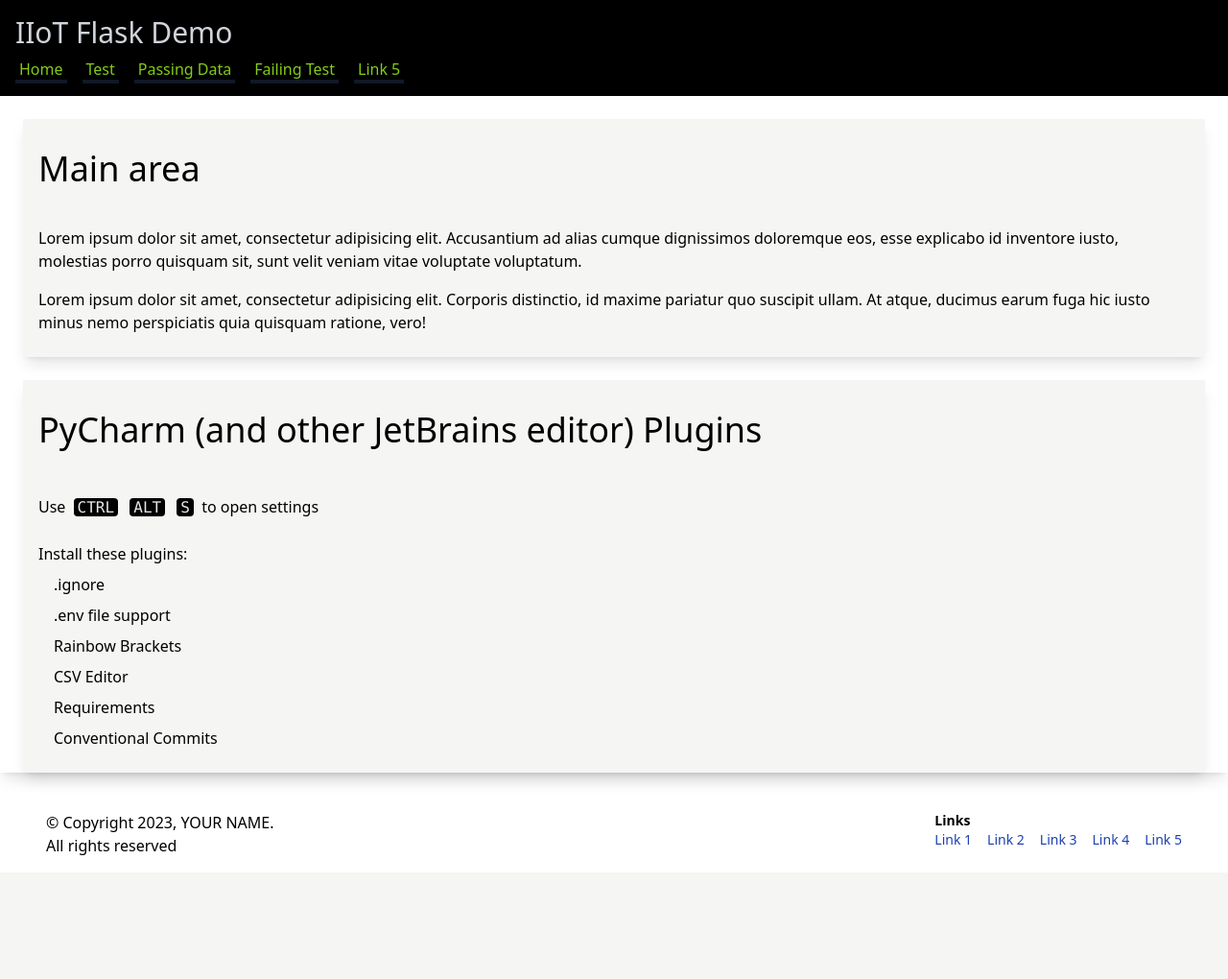
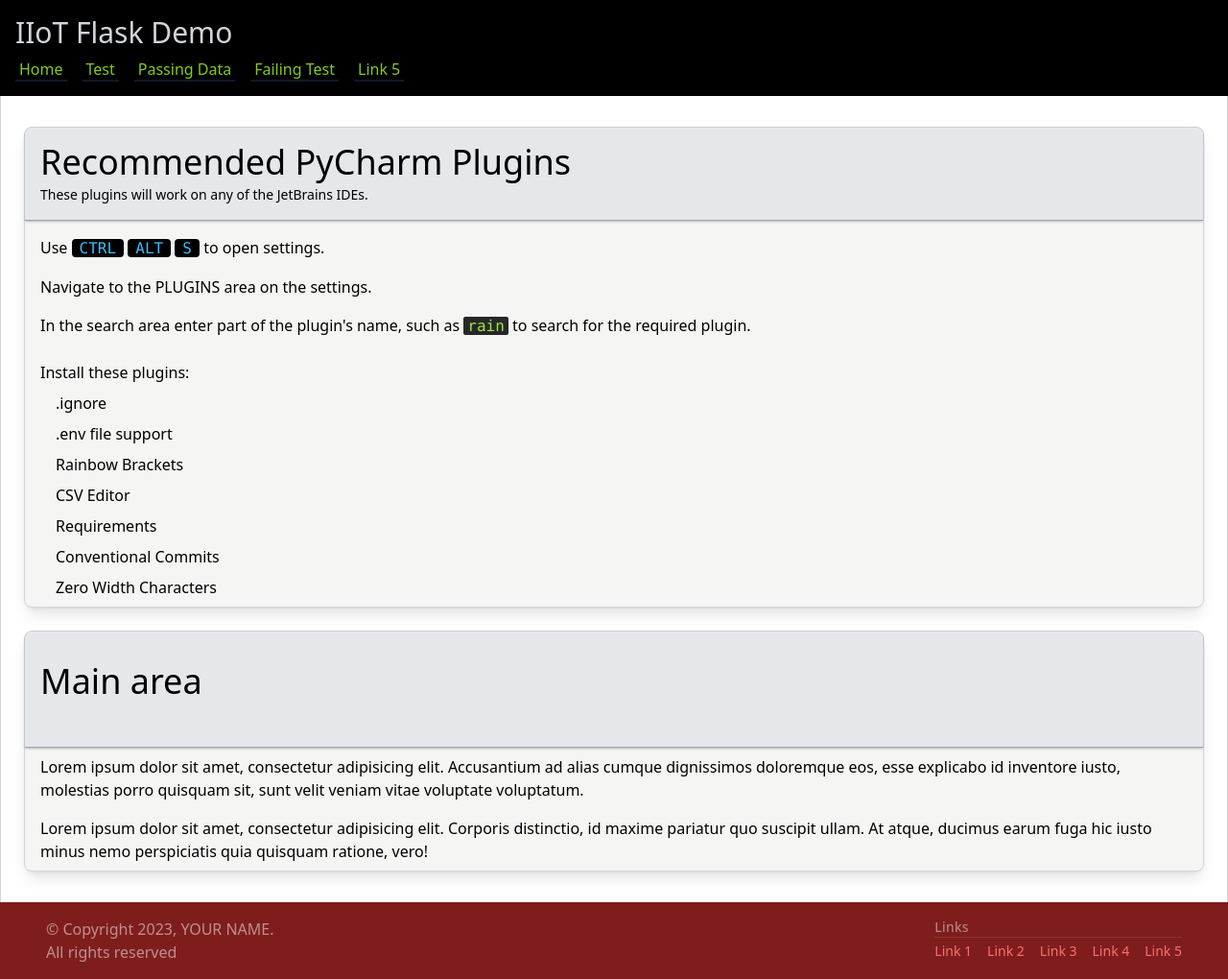
Before and after one commit to AdyGCode/ICT50220-23-S1-IIoT-Flask-Demo, a Flask app: page / in a window 1280 px wide. Shown: the whole page at 96% size. Before the commit the page ends 891 px from the top, so only its background shows below. Run offline with Flask 2, Linux system fonts and the light colour scheme; some libraries are stand-ins or nearby versions.

Commit message:
feat: Application
- base.html and index.html tweaks

```diff
--- a/templates/base.html
+++ b/templates/base.html
@@ -10,11 +10,11 @@
     <!-- Include the Tailwind CSS Playground -->
     <script src="https://cdn.tailwindcss.com"></script>
 </head>
-<body>
+<body class="bg-gray-200">
 
 <!-- div.container>header+main+footer [TAB] -->
-<div class="container mx-auto">
-    <header class="bg-black text-gray-300 p-4">
+<div class="container mx-auto flex flex-col bg-white">
+    <header class="bg-black text-gray-300 p-4 sticky top-0">
         <h1 class="text-3xl">IIoT Flask Demo</h1>
         <nav class="pt-2">
             <!-- ul>li*5>a[href=#]{Link $} -->
@@ -22,40 +22,40 @@
                 <li>
                     <a href="{{ url_for('index') }}"
                        class="text-lime-500 hover:text-purple-500 transition ease-in-out duration-500
-                               border border-gray-900 border-4 border-t-0 border-x-0
-                               hover:border-red-500 px-1">
+                               border border-gray-900 border-2 border-t-0 border-x-0
+                               hover:border-lime-500 px-1">
                         Home
                     </a>
                 </li>
                 <li>
                     <a href="{{ url_for('test') }}"
                        class="text-lime-500 hover:text-purple-500 transition ease-in-out duration-500
-                               border border-gray-900 border-4 border-t-0 border-x-0
-                               hover:border-red-500 px-1">
+                               border border-gray-900 border-2 border-t-0 border-x-0
+                               hover:border-lime-500 px-1">
                         Test
                     </a>
                 </li>
                 <li>
                     <a href="{{ url_for('passing') }}"
                        class="text-lime-500 hover:text-purple-500 transition ease-in-out duration-500
-                               border border-gray-900 border-4 border-t-0 border-x-0
-                               hover:border-red-500 px-1">
+                               border border-gray-900 border-2 border-t-0 border-x-0
+                               hover:border-lime-500 px-1">
                         Passing Data
                     </a>
                 </li>
                 <li>
                     <a href="{{ url_for('test_fail') }}"
                        class="text-lime-500 hover:text-purple-500 transition ease-in-out duration-500
-                               border border-gray-900 border-4 border-t-0 border-x-0
-                               hover:border-red-500 px-1">
+                               border border-gray-900 border-2 border-t-0 border-x-0
+                               hover:border-lime-500 px-1">
                         Failing Test
                     </a>
                 </li>
                 <li>
                     <a href="#"
                        class="text-lime-500 hover:text-purple-500 transition ease-in-out duration-500
-                               border border-gray-900 border-4 border-t-0 border-x-0
-                               hover:border-red-500 px-1">
+                               border border-gray-900 border-2 border-t-0 border-x-0
+                               hover:border-lime-500 px-1">
                         Link 5
                     </a>
                 </li>
@@ -63,30 +63,32 @@
         </nav>
     </header>
 
-    <main class="shadow shadow-lg">
+    <main class="border border-y-0 border-x-1 border-gray-300 my-0 py-2">
         {% block content %}{% endblock %}
     </main>
 
-    <footer class="flex p-4">
+    <footer class="flex p-4 bg-red-900 text-white/50">
         <div class="px-8">
             <p>&copy; Copyright 2023, YOUR NAME.</p>
             <p>All rights reserved</p>
         </div>
-        <div class="flex-grow"></div>
+
+        <div class="flex-grow"><!-- spacer only --></div>
+
         <div class="px-8 text-sm">
-            <p class="font-bold">Links</p>
+            <p class="border border-x-0 border-t-0 border-white/10 border-b-1 tracking-wide mb-1">Links</p>
             <!-- ul>li*5>a[href=#]{Link $} -->
 
             <ul class="flex flex-row gap-4">
-                <li><a href="#" class="text-blue-800 hover:text-amber-500 ease-in-out transition duration-1000">Link
+                <li><a href="#" class="text-red-400 hover:text-amber-500 ease-in-out transition duration-1000">Link
                     1</a></li>
-                <li><a href="#" class="text-blue-800 hover:text-amber-500 ease-in-out transition duration-1000">Link
+                <li><a href="#" class="text-red-400 hover:text-amber-500 ease-in-out transition duration-1000">Link
                     2</a></li>
-                <li><a href="#" class="text-blue-800 hover:text-amber-500 ease-in-out transition duration-1000">Link
+                <li><a href="#" class="text-red-400 hover:text-amber-500 ease-in-out transition duration-1000">Link
                     3</a></li>
-                <li><a href="#" class="text-blue-800 hover:text-amber-500 ease-in-out transition duration-1000">Link
+                <li><a href="#" class="text-red-400 hover:text-amber-500 ease-in-out transition duration-1000">Link
                     4</a></li>
-                <li><a href="#" class="text-blue-800 hover:text-amber-500 ease-in-out transition duration-1000">Link
+                <li><a href="#" class="text-red-400 hover:text-amber-500 ease-in-out transition duration-1000">Link
                     5</a></li>
             </ul>
         </div>
--- a/templates/index.html
+++ b/templates/index.html
@@ -7,8 +7,34 @@
 <!-- output this content into the main -->
 {% block content %}
 
-    <article class="bg-stone-100 shadow shadow-lg m-6 p-4">
-        <header>
+
+    <article class="bg-stone-100 shadow shadow-lg m-6 px-4 border border-1 border-gray-300 rounded-lg">
+        <header class="p-4 border border-x-0 border-t-0 border-b-1 border-gray-400 -mx-4 bg-gray-200 rounded-t-lg shadow shadow-black/20">
+            <h2 class="text-4xl">Recommended PyCharm Plugins</h2>
+            <p class="pt-1 text-sm">These plugins will work on any of the JetBrains IDEs.</p>
+        </header>
+        <p class="my-4">
+            Use
+            <kbd class="bg-black text-sky-400 rounded px-2 ">CTRL</kbd>
+            <kbd class="bg-black text-sky-400 rounded px-2 ">ALT</kbd>
+            <kbd class="bg-black text-sky-400 rounded px-2">S</kbd>
+            to open settings.</p>
+        <p class="my-4">Navigate to the PLUGINS area on the settings.</p>
+        <p class="my-4">In the search area enter part of the plugin's name, such as <code class="bg-zinc-800 px-1 rounded rounded-sm text-lime-400">rain</code> to search for the required plugin.</p>
+        <p class="py-2">Install these plugins:</p>
+        <ul>
+            <li class="pb-2 ml-4">.ignore</li>
+            <li class="pb-2 ml-4">.env file support</li>
+            <li class="pb-2 ml-4">Rainbow Brackets</li>
+            <li class="pb-2 ml-4">CSV Editor</li>
+            <li class="pb-2 ml-4">Requirements</li>
+            <li class="pb-2 ml-4">Conventional Commits</li>
+            <li class="pb-2 ml-4">Zero Width Characters</li>
+        </ul>
+    </article>
+
+    <article class="bg-stone-100 shadow shadow-lg m-6 px-4 border border-1 border-gray-300 rounded-lg">
+        <header class="p-4 border border-x-0 border-t-0 border-b-1 border-gray-400 -mx-4 bg-gray-200 rounded-t-lg shadow shadow-black/20">
             <h2 class="pt-4 pb-8 text-4xl">Main area</h2>
         </header>
         <p class="py-2">
@@ -26,24 +52,4 @@
             vero!
         </p>
     </article>
-    <article class="bg-stone-100 shadow shadow-lg m-6 p-4">
-        <header>
-            <h2 class="pt-4 pb-8 text-4xl">PyCharm (and other JetBrains editor) Plugins</h2>
-        </header>
-        <p class="py-4">
-            Use
-            <kbd class="bg-black text-gray-200 rounded px-1 mx-1">CTRL</kbd>
-            <kbd class="bg-black text-gray-200 rounded px-1 mx-1">ALT</kbd>
-            <kbd class="bg-black text-gray-200 rounded px-1 mx-1">S</kbd>
-            to open settings</p>
-        <p class="py-2">Install these plugins:</p>
-        <ul>
-            <li class="pb-2 ml-4">.ignore</li>
-            <li class="pb-2 ml-4">.env file support</li>
-            <li class="pb-2 ml-4">Rainbow Brackets</li>
-            <li class="pb-2 ml-4">CSV Editor</li>
-            <li class="pb-2 ml-4">Requirements</li>
-            <li class="pb-2 ml-4">Conventional Commits</li>
-        </ul>
-    </article>
 {% endblock %}
```
